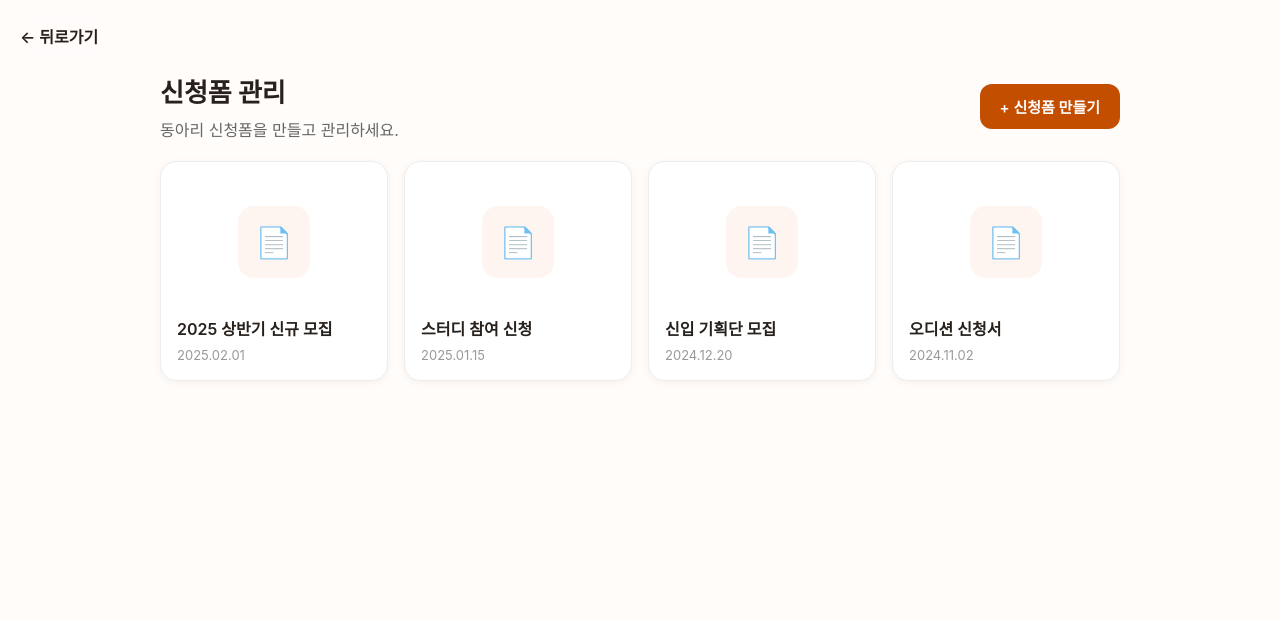
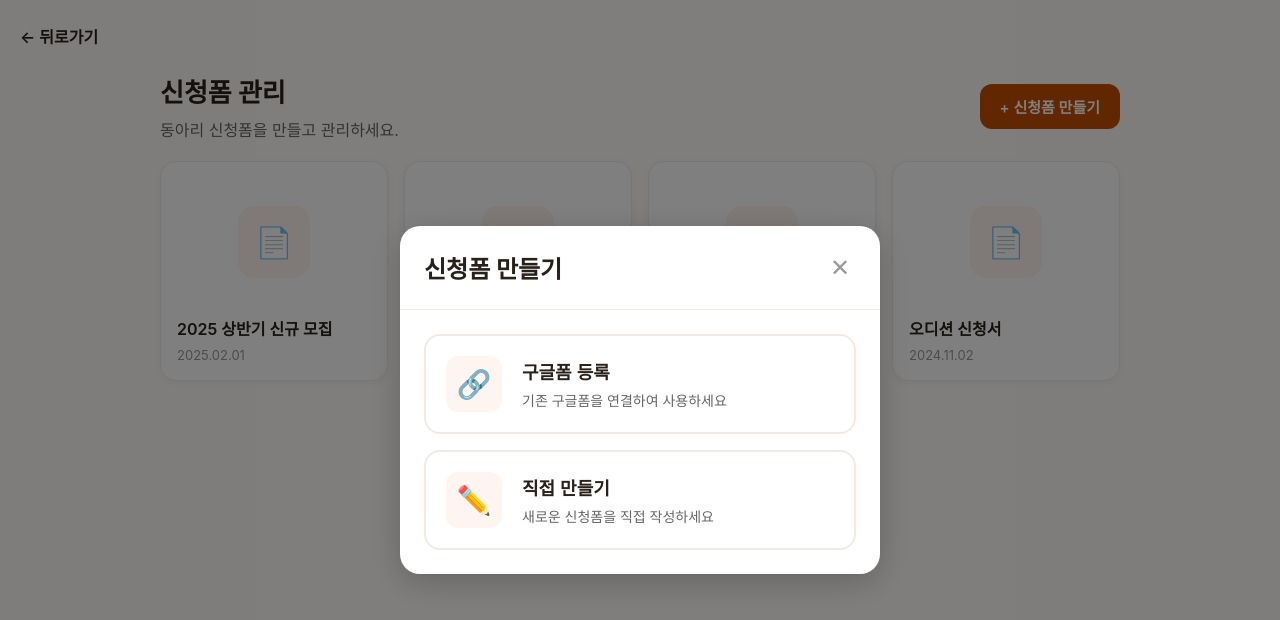
Before and after one commit to hyeonhakjang/admin_group_proto, a React (Create React App) app: page /myclub/manage/approvals in a window 1280 px wide. Both pictures are taken after a click on the button "+ 신청폼 만들기". Shown: the top 620 px of the page. Built offline with nearby package versions, Linux system fonts and the light colour scheme; no server answers.

Commit message:
feat: 신청폼 만들기 버튼에 구글폼 등록/직접 만들기 선택 모달 추가

```diff
--- a/src/components/ApplicationFormManageScreen.css
+++ b/src/components/ApplicationFormManageScreen.css
@@ -149,3 +149,147 @@
   font-size: clamp(12px, 3vw, 13px);
   color: #999;
 }
+
+/* 모달 스타일 */
+.application-form-modal-overlay {
+  position: fixed;
+  top: 0;
+  left: 0;
+  right: 0;
+  bottom: 0;
+  background-color: rgba(0, 0, 0, 0.5);
+  display: flex;
+  align-items: center;
+  justify-content: center;
+  z-index: 1000;
+  padding: clamp(16px, 4vw, 24px);
+  box-sizing: border-box;
+}
+
+.application-form-modal-content {
+  background: white;
+  border-radius: 20px;
+  width: 100%;
+  max-width: 480px;
+  max-height: 90vh;
+  overflow-y: auto;
+  box-shadow: 0 8px 32px rgba(0, 0, 0, 0.2);
+  display: flex;
+  flex-direction: column;
+}
+
+.application-form-modal-header {
+  display: flex;
+  justify-content: space-between;
+  align-items: center;
+  padding: clamp(20px, 5vw, 24px);
+  border-bottom: 1px solid #f1e9e3;
+}
+
+.application-form-modal-header h2 {
+  font-size: clamp(20px, 5vw, 24px);
+  font-weight: 700;
+  color: #28201b;
+  margin: 0;
+}
+
+.application-form-modal-close {
+  background: transparent;
+  border: none;
+  font-size: clamp(20px, 5vw, 24px);
+  color: #999;
+  cursor: pointer;
+  padding: 0;
+  width: clamp(28px, 7vw, 32px);
+  height: clamp(28px, 7vw, 32px);
+  display: flex;
+  align-items: center;
+  justify-content: center;
+  transition: color 0.2s ease;
+}
+
+.application-form-modal-close:hover {
+  color: #28201b;
+}
+
+.application-form-modal-options {
+  display: flex;
+  flex-direction: column;
+  gap: clamp(12px, 3vw, 16px);
+  padding: clamp(20px, 5vw, 24px);
+}
+
+.application-form-modal-option {
+  display: flex;
+  align-items: center;
+  gap: clamp(16px, 4vw, 20px);
+  padding: clamp(16px, 4vw, 20px);
+  border: 2px solid #f1e9e3;
+  border-radius: 16px;
+  background: white;
+  cursor: pointer;
+  transition: all 0.2s ease;
+  text-align: left;
+  width: 100%;
+  box-sizing: border-box;
+}
+
+.application-form-modal-option:hover {
+  border-color: #c34e00;
+  background: #fff5f0;
+  transform: translateY(-2px);
+  box-shadow: 0 4px 12px rgba(195, 78, 0, 0.1);
+}
+
+.application-form-modal-option:active {
+  transform: translateY(0);
+}
+
+.application-form-modal-option-icon {
+  width: clamp(48px, 12vw, 56px);
+  height: clamp(48px, 12vw, 56px);
+  border-radius: 12px;
+  background: #fff5f0;
+  display: flex;
+  align-items: center;
+  justify-content: center;
+  font-size: clamp(24px, 6vw, 28px);
+  flex-shrink: 0;
+}
+
+.application-form-modal-option-text {
+  flex: 1;
+  display: flex;
+  flex-direction: column;
+  gap: clamp(4px, 1vw, 6px);
+}
+
+.application-form-modal-option-text h3 {
+  font-size: clamp(16px, 4vw, 18px);
+  font-weight: 600;
+  color: #28201b;
+  margin: 0;
+}
+
+.application-form-modal-option-text p {
+  font-size: clamp(13px, 3.25vw, 14px);
+  color: #666;
+  margin: 0;
+}
+
+@media (max-width: 480px) {
+  .application-form-modal-content {
+    max-width: 100%;
+    border-radius: 16px 16px 0 0;
+    margin-top: auto;
+  }
+
+  .application-form-modal-option {
+    flex-direction: column;
+    align-items: flex-start;
+  }
+
+  .application-form-modal-option-icon {
+    align-self: flex-start;
+  }
+}
--- a/src/components/ApplicationFormManageScreen.tsx
+++ b/src/components/ApplicationFormManageScreen.tsx
@@ -1,4 +1,4 @@
-import React from "react";
+import React, { useState } from "react";
 import { useNavigate } from "react-router-dom";
 import "./ApplicationFormManageScreen.css";
 
@@ -17,6 +17,7 @@ const mockForms: ApplicationForm[] = [
 
 const ApplicationFormManageScreen: React.FC = () => {
   const navigate = useNavigate();
+  const [showModal, setShowModal] = useState(false);
 
   return (
     <div className="application-form-manage-screen">
@@ -35,7 +36,7 @@ const ApplicationFormManageScreen: React.FC = () => {
             </div>
             <button
               className="application-form-add-btn"
-              onClick={() => alert("신청폼 추가 기능은 준비 중입니다.")}
+              onClick={() => setShowModal(true)}
             >
               + 신청폼 만들기
             </button>
@@ -60,6 +61,67 @@ const ApplicationFormManageScreen: React.FC = () => {
           </section>
         </div>
       </main>
+
+      {/* 선택 모달 */}
+      {showModal && (
+        <div
+          className="application-form-modal-overlay"
+          onClick={() => setShowModal(false)}
+        >
+          <div
+            className="application-form-modal-content"
+            onClick={(e) => e.stopPropagation()}
+          >
+            <div className="application-form-modal-header">
+              <h2>신청폼 만들기</h2>
+              <button
+                className="application-form-modal-close"
+                onClick={() => setShowModal(false)}
+              >
+                ✕
+              </button>
+            </div>
+            <div className="application-form-modal-options">
+              <button
+                className="application-form-modal-option"
+                onClick={() => {
+                  setShowModal(false);
+                  // TODO: 구글폼 등록 페이지로 이동
+                  alert("구글폼 등록 기능은 준비 중입니다.");
+                }}
+              >
+                <div className="application-form-modal-option-icon">
+                  <span role="img" aria-label="google">
+                    🔗
+                  </span>
+                </div>
+                <div className="application-form-modal-option-text">
+                  <h3>구글폼 등록</h3>
+                  <p>기존 구글폼을 연결하여 사용하세요</p>
+                </div>
+              </button>
+              <button
+                className="application-form-modal-option"
+                onClick={() => {
+                  setShowModal(false);
+                  // TODO: 직접 만들기 페이지로 이동
+                  alert("직접 만들기 기능은 준비 중입니다.");
+                }}
+              >
+                <div className="application-form-modal-option-icon">
+                  <span role="img" aria-label="create">
+                    ✏️
+                  </span>
+                </div>
+                <div className="application-form-modal-option-text">
+                  <h3>직접 만들기</h3>
+                  <p>새로운 신청폼을 직접 작성하세요</p>
+                </div>
+              </button>
+            </div>
+          </div>
+        </div>
+      )}
     </div>
   );
 };
```
